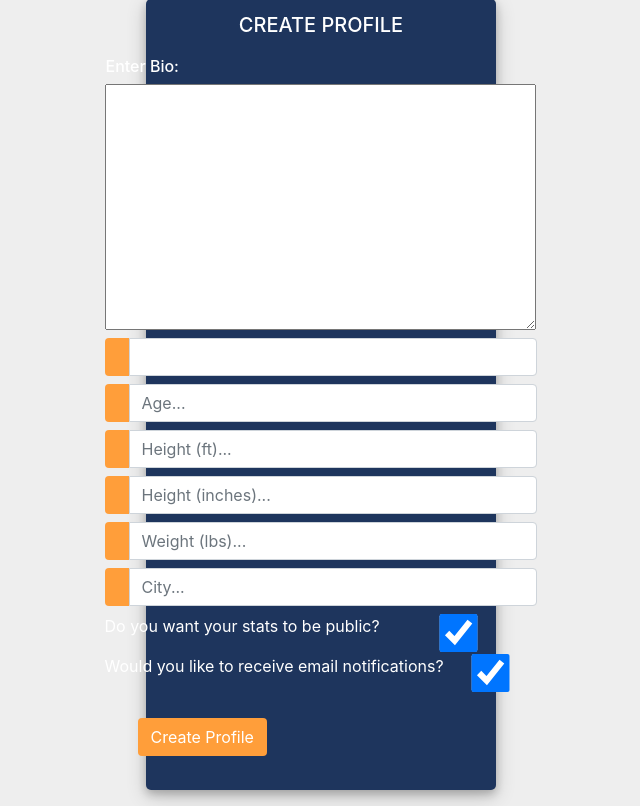
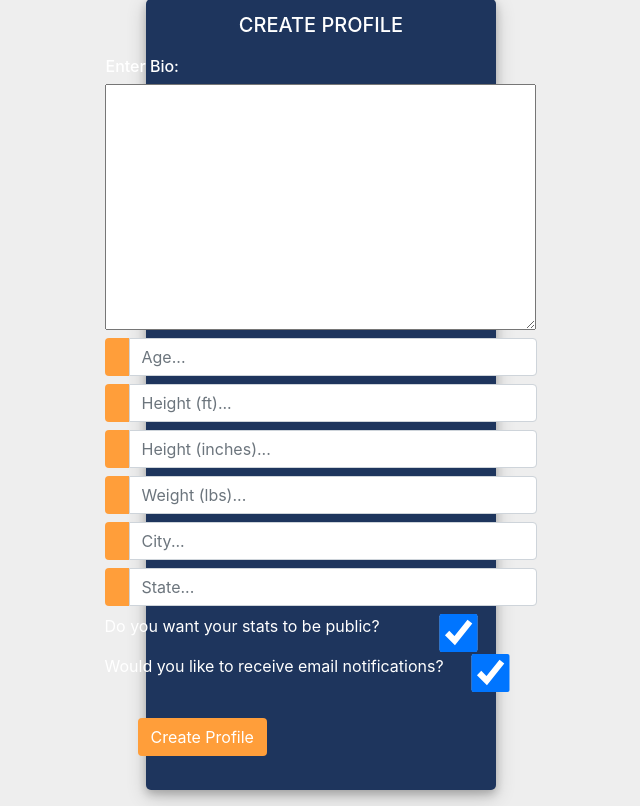
Before and after one commit to akh4rf/CS-3240-Project, a Django app: a page that uses hoosactive/templates/hoosactive/create.html in a window 1280 px wide. Shown: the part 113-919 px from the top of the page, without its empty margins (319-959 px from the left). Run offline with Django 3.2, Linux system fonts and the light colour scheme; the visitor is signed in with stand-in values (Sample User, id 1); some libraries are stand-ins or nearby versions.

Commit message:
Fixed bug on info update

```diff
--- a/hoosactive/templates/hoosactive/create.html
+++ b/hoosactive/templates/hoosactive/create.html
@@ -81,21 +81,21 @@
 	var prof = '{{user.profile}}'
 	if (prof) {
 		document.getElementById('id_bio_text').defaultValue='{{user.profile.bio_text}}';
-		form_fields[2].defaultValue='{{user.profile.age}}';
-		form_fields[3].defaultValue='{{user.profile.height_feet}}';
-		form_fields[4].defaultValue='{{user.profile.height_inches}}';
-		form_fields[5].defaultValue='{{user.profile.weight_lbs}}';
-		form_fields[6].defaultValue='{{user.profile.city}}';
-		form_fields[7].defaultValue='{{user.profile.state}}';
-		if ('{{user.profile.show_stats}}'=='True') {form_fields[8].checked = true;}
-		else {form_fields[8].checked = false;}
+		form_fields[1].defaultValue='{{user.profile.age}}';
+		form_fields[2].defaultValue='{{user.profile.height_feet}}';
+		form_fields[3].defaultValue='{{user.profile.height_inches}}';
+		form_fields[4].defaultValue='{{user.profile.weight_lbs}}';
+		form_fields[5].defaultValue='{{user.profile.city}}';
+		form_fields[6].defaultValue='{{user.profile.state}}';
+		if ('{{user.profile.show_stats}}'=='True') {form_fields[7].checked = true;}
+		else {form_fields[7].checked = false;}
 	}
-	form_fields[2].placeholder='Age...';
-	form_fields[3].placeholder='Height (ft)...';
-	form_fields[4].placeholder='Height (inches)...';
-	form_fields[5].placeholder='Weight (lbs)...';
-	form_fields[6].placeholder='City...';
-	form_fields[7].placeholder='State...';
+	form_fields[1].placeholder='Age...';
+	form_fields[2].placeholder='Height (ft)...';
+	form_fields[3].placeholder='Height (inches)...';
+	form_fields[4].placeholder='Weight (lbs)...';
+	form_fields[5].placeholder='City...';
+	form_fields[6].placeholder='State...';
 
 	for (var field in form_fields) {
       form_fields[field].className += ' form-control'
```
